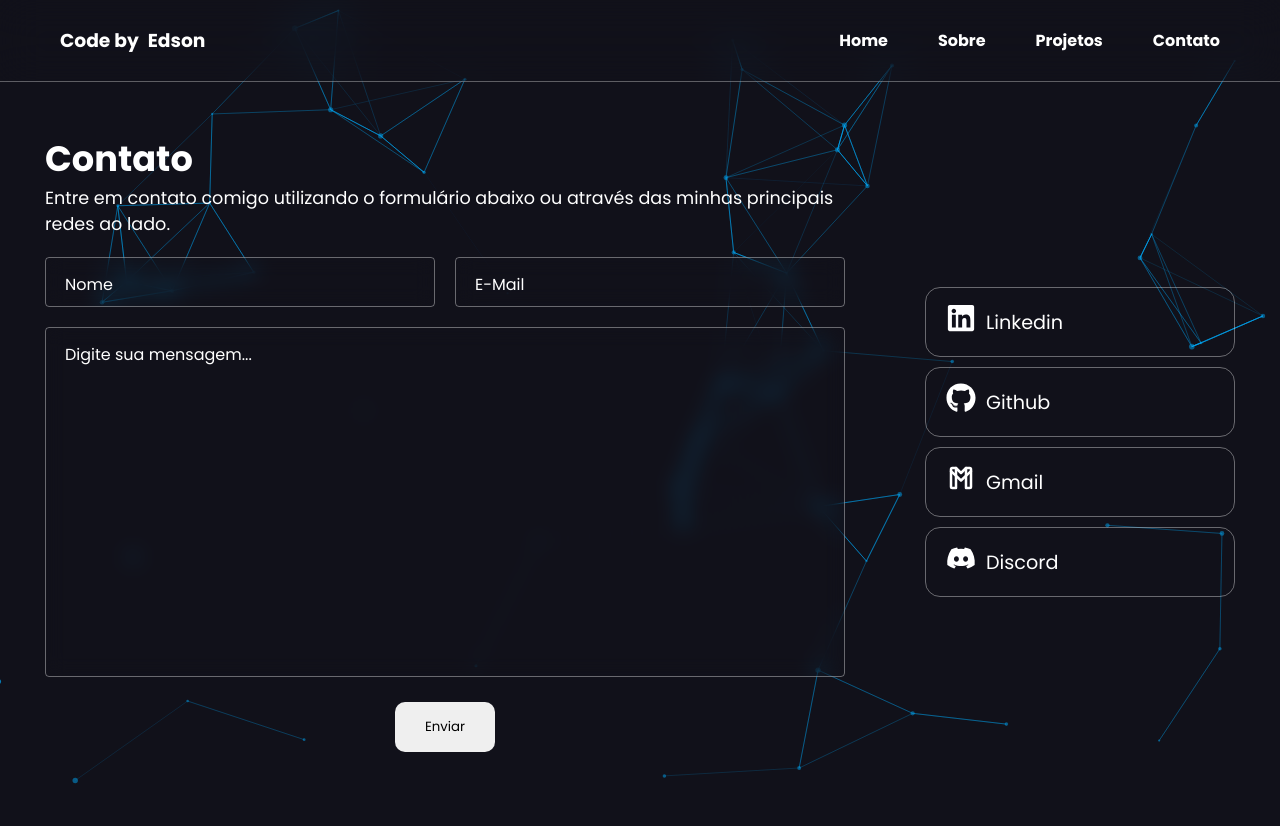
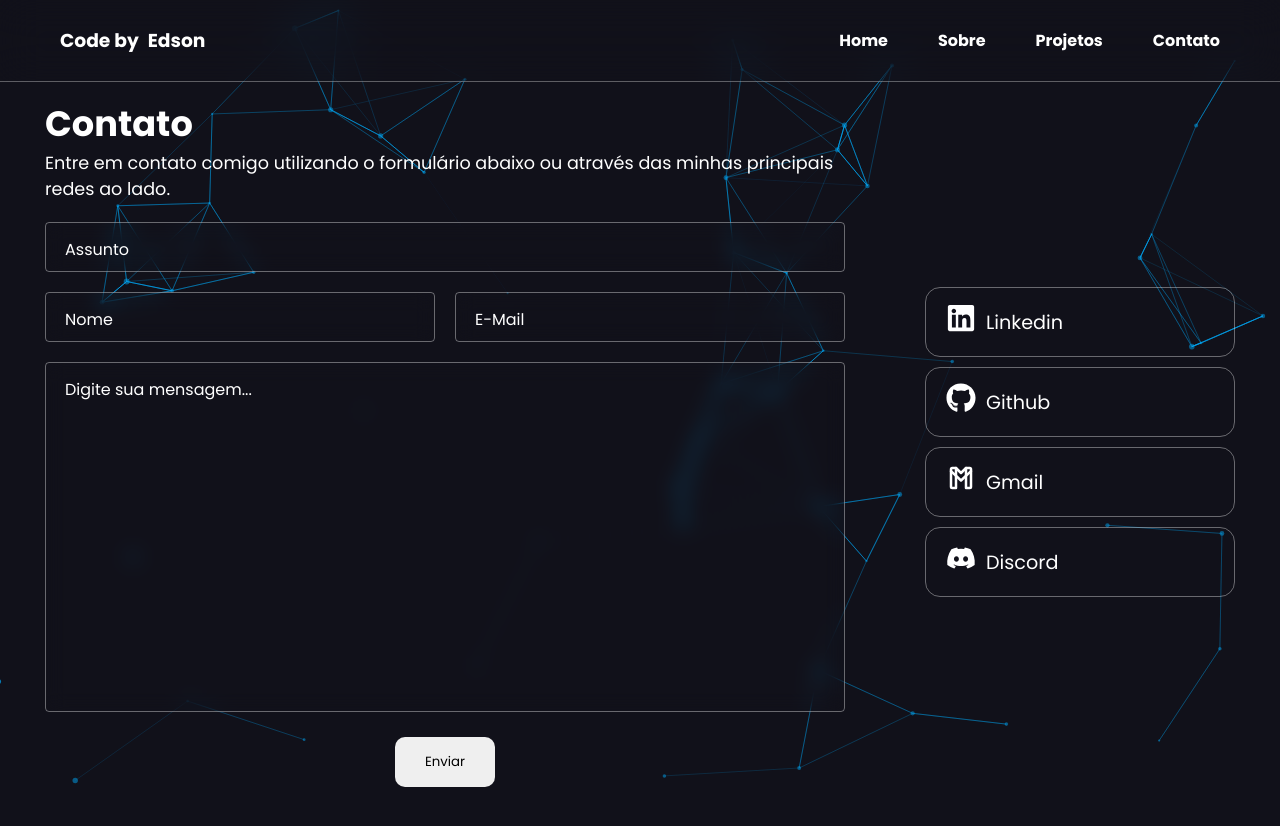
Before and after one commit to edsuuu/edsuuu, a React (Vite) app: page /contato in a window 1280 px wide. Shown: the top 826 px of the page. Before the commit the page ends 802 px from the top, so only its background shows below. Built offline with nearby package versions, Linux system fonts and the light colour scheme; no server answers.

Commit message:
Update index.tsx

```diff
--- a/src/Components/FormularioContato/index.tsx
+++ b/src/Components/FormularioContato/index.tsx
@@ -7,12 +7,17 @@ import API_URL from '../../services';
 const FormularioContato: React.FC = () => {
     const [name, setNome] = useState<string>('');
     const [email, setEmail] = useState<string>('');
+    const [assunto, setAssunto] = useState<string>('');
     const [message, setMensagem] = useState<string>('');
+
+    const manutecao = true;
 
     const handleSubmit = async (event: React.FormEvent<HTMLFormElement>) => {
         event.preventDefault();
 
         let formErrors = false;
+
+        if (manutecao) return toast.error('Não está funcionando, ainda estamos em Desenvolvimento', { theme: 'dark', position: 'top-right' });
 
         if (name.trim() === '') {
             formErrors = true;
@@ -23,6 +28,11 @@ const FormularioContato: React.FC = () => {
             formErrors = true;
             toast.error('Email inválido');
         }
+        if (assunto.trim() === '') {
+            formErrors = true;
+            toast.error('Assunto não pode ficar vazio.');
+        }
+
         if (message.trim() === '') {
             formErrors = true;
             toast.error('Mensagem não pode ficar vazio.');
@@ -30,19 +40,15 @@ const FormularioContato: React.FC = () => {
 
         if (formErrors) return;
 
+        console.log(formErrors);
         // mandar o payload para o backend, Nome, email e Mensagem
         try {
-            await API_URL.post('/email', { name, email, message });
-            toast.success('Email enviado com sucesso!');
-
-            // await axios.post(`/contas/`, {
-            //     dono_conta,
-            //     login_conta,
-            //     senha_conta,
-            // });
+            await API_URL.post('/email', { name, email, message, assunto });
+            console.log(name, email, message, assunto);
+            toast.success('Email enviado com sucesso!', { theme: 'dark' });
         } catch (error) {
             console.log(error);
-            toast.error('Ocorreu um erro ao enviar o email. Tente novamente mais tarde.');
+            toast.error('Ocorreu um erro ao enviar o email. Tente novamente mais tarde.', { theme: 'dark' });
         }
     };
 
@@ -56,6 +62,12 @@ const FormularioContato: React.FC = () => {
             <FormContact onSubmit={handleSubmit}>
                 <InputGroup>
                     <FormsContactGroup>
+                        <input type="text" placeholder=" " value={assunto} onChange={(e) => setAssunto(e.target.value)} />
+                        <label>Assunto</label>
+                    </FormsContactGroup>
+                </InputGroup>
+                <InputGroup>
+                    <FormsContactGroup>
                         <input type="text" placeholder=" " value={name} onChange={(e) => setNome(e.target.value)} />
                         <label>Nome</label>
                     </FormsContactGroup>
@@ -64,6 +76,7 @@ const FormularioContato: React.FC = () => {
                         <label>E-Mail</label>
                     </FormsContactGroup>
                 </InputGroup>
+
                 <MensageAndButton>
                     <FormsContactGroup>
                         <textarea placeholder=" " value={message} onChange={(e) => setMensagem(e.target.value)}></textarea>
```
